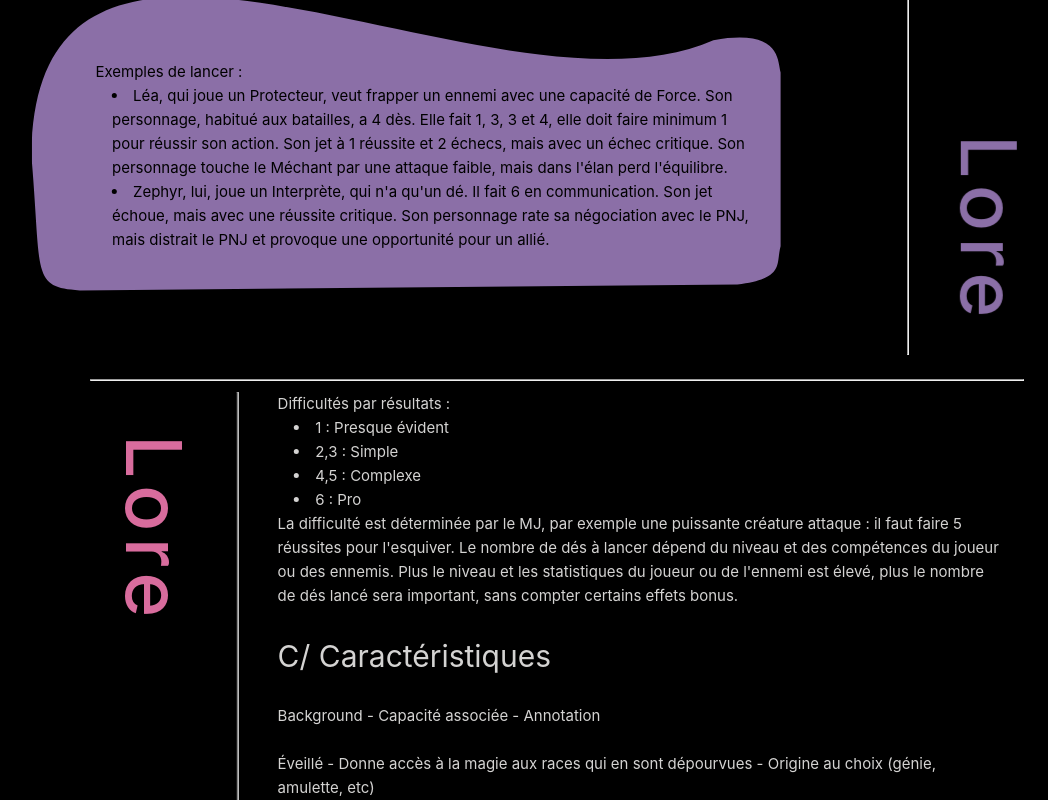
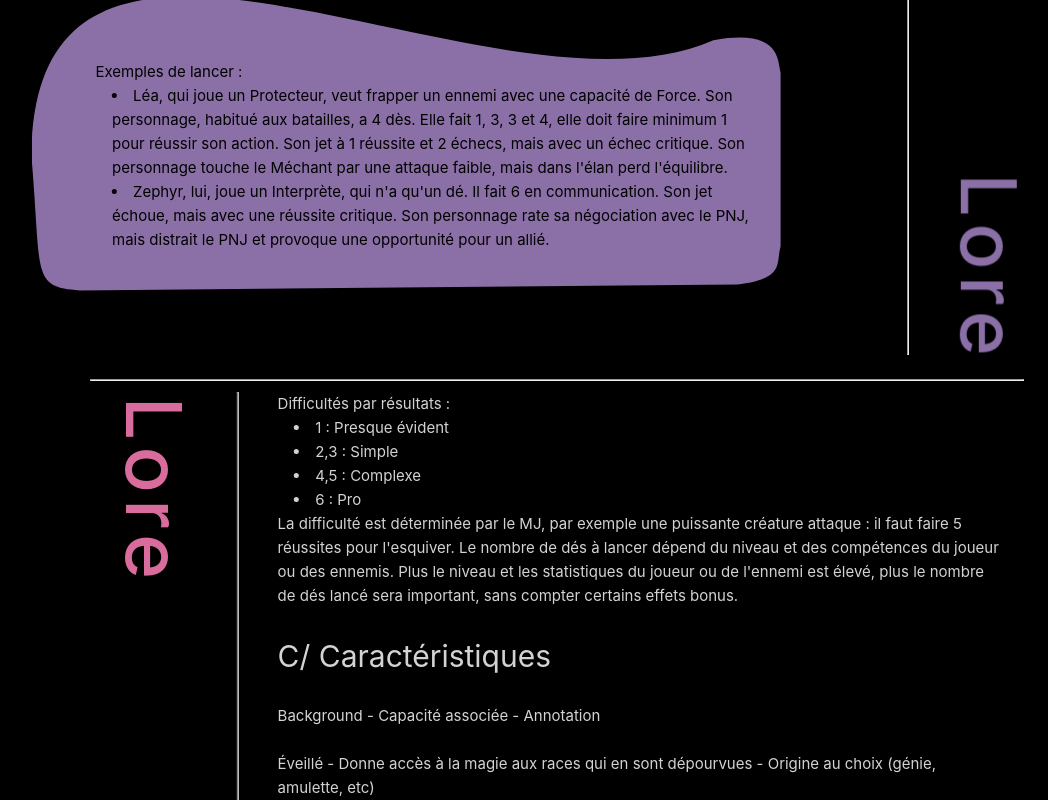
Before and after one commit to c-licette/Front_DD, a Vue app: page /lore in a window 1280 px wide. Shown: the part 1000-1800 px from the top of the page, without its empty margins (230-1278 px from the left). Built offline with nearby package versions, Linux system fonts and the light colour scheme; the HTML template or start-up script is replaced by a standard one; a web font is replaced by a local one.

Commit message:
ajout d'une image transparente au background de la page 'Le vivant' et modification du positionnement du texte sur le coté de la page 'Le vivant'

```diff
--- a/src/views/LoreView.vue
+++ b/src/views/LoreView.vue
@@ -312,7 +312,7 @@ li {
 
 .sideText {
   font-size: 6vw;
-  transform: rotate(90deg) translate(5vw, 0.5vw);
+  transform: rotate(90deg) translate(2vw, 0.5vw);
   margin-top: 2vw;
   letter-spacing: 0.5vw;
   font-weight: 500;
@@ -331,7 +331,7 @@ li {
 
 .sideText2 {
   font-size: 6vw;
-  transform: rotate(90deg) translate(-5vw, -2.5vw);
+  transform: rotate(90deg) translate(-2vw, -2.5vw);
   margin-top: 2vw;
   letter-spacing: 0.5vw;
   font-weight: 500;
--- a/src/views/VivantView.vue
+++ b/src/views/VivantView.vue
@@ -12,7 +12,7 @@ onMounted(() => {
   const headings = extractHeadings(contentRef.value)
   setPageHeadings?.(headings.map((h) => ({ label: h.label, to: h.to })))
   document.documentElement.style.setProperty('--color-background', 'white');
-  document.documentElement.style.setProperty('--image-background', 'none');
+  document.documentElement.style.setProperty('--image-background', 'url("/src/assets/background_light.png")');
   document.documentElement.style.setProperty('--menu-background', '#8B6FA7');
   document.documentElement.style.setProperty('--menu-selected-back', 'url("/src/assets/active_link_back_white.png")');
   document.documentElement.style.setProperty('--menu-selected-color', 'black');
@@ -311,8 +311,8 @@ li {
 }
 
 .sideText {
-  font-size: 6vw;
-  transform: rotate(90deg) translate(10vw, 8vw);
+  font-size: 5vw;
+  transform: rotate(90deg) translate(8vw, 7vw);
   margin-top: 2vw;
   letter-spacing: 0.5vw;
   font-weight: 500;
@@ -321,8 +321,8 @@ li {
 }
 
 .sideSeparator {
-  font-size: 11vw;
-  transform: rotate(90deg) translate(4vw, -1vw);
+  font-size: 10vw;
+  transform: rotate(90deg) translate(3vw, -0.5vw);
   margin-top: 2vw;
   letter-spacing: 0.5vw;
   font-weight: 500;
@@ -330,8 +330,8 @@ li {
 }
 
 .sideText2 {
-  font-size: 6vw;
-  transform: rotate(90deg) translate(-11vw, -10vw);
+  font-size: 5vw;
+  transform: rotate(90deg) translate(-9vw, -7vw);
   margin-top: 2vw;
   letter-spacing: 0.5vw;
   font-weight: 500;
```
Also changed, not shown: 1 other file (tests, documents, lock files or other folders).
